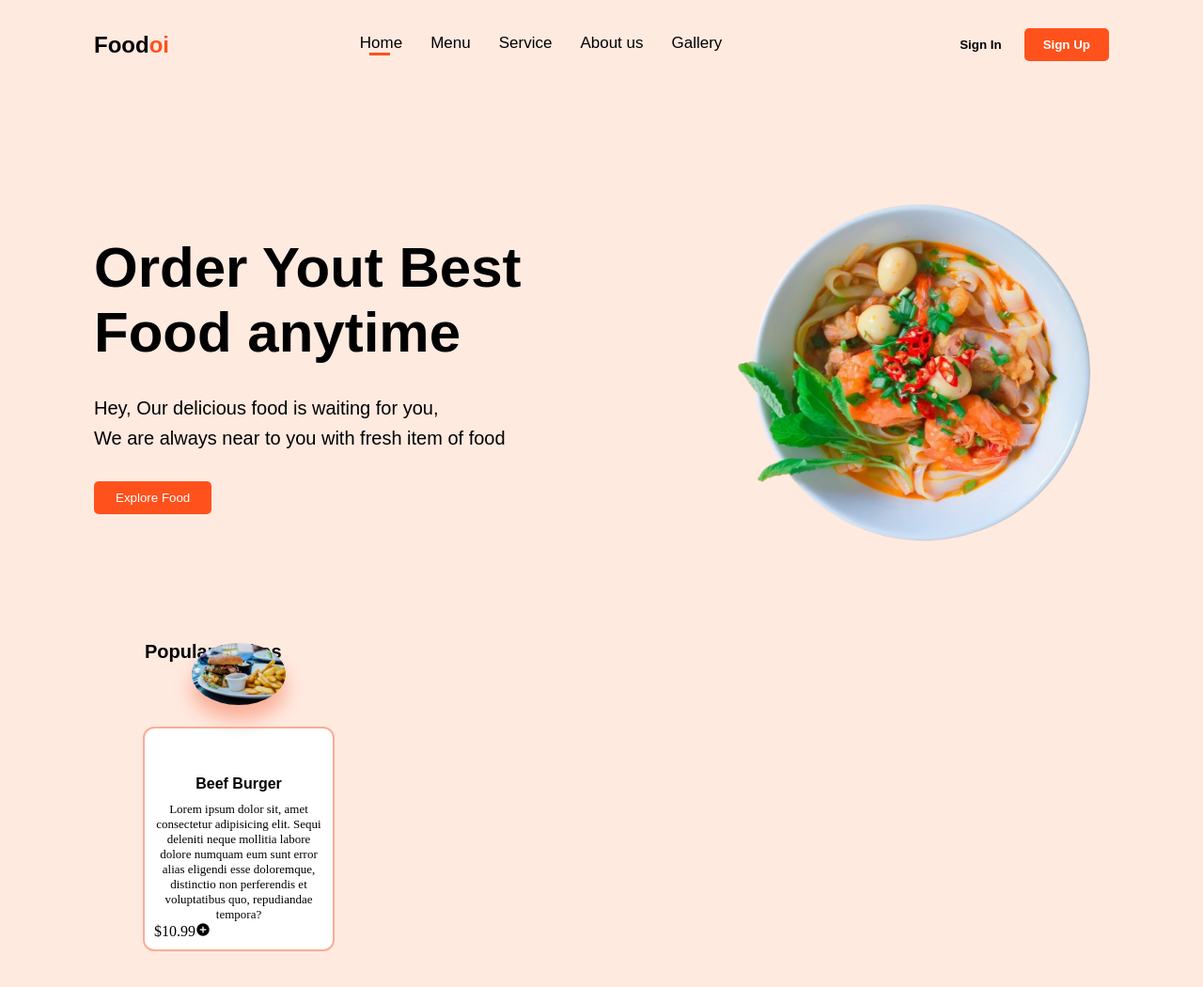
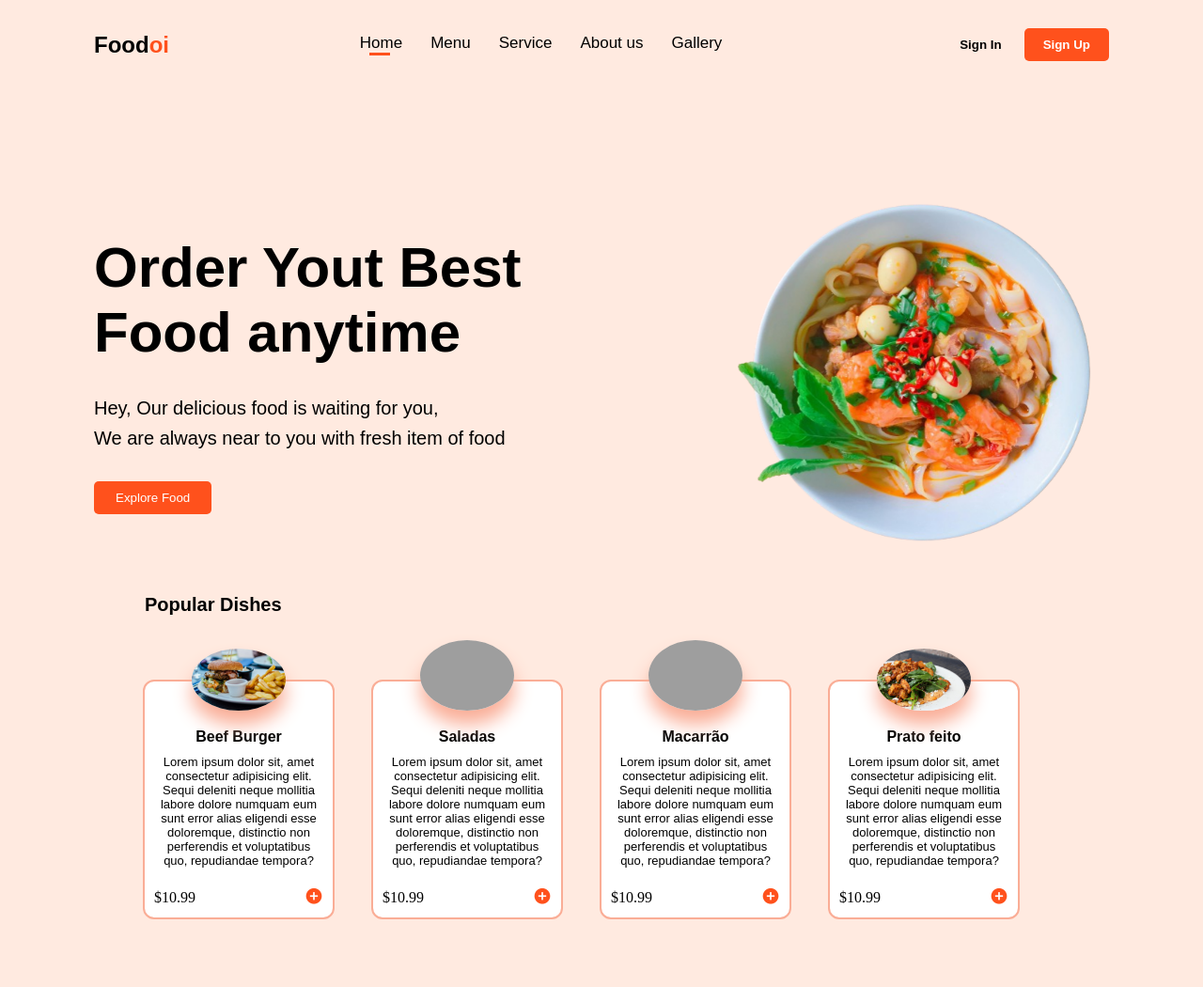
Before and after one commit to murilosilvasantos/ProjetoDelivery, a plain HTML site: page index.html in a window 1280 px wide. Shown: the top 1050 px of the page at 94% size. After the commit the page ends 1026 px from the top, so only its background shows below. Drawn offline with nearby package versions, Linux system fonts and the light colour scheme; grey boxes are pictures that could not be loaded.

Commit message:
Finalizando o tutorial
Acabei de acompanhar o tutorial do Youtube

```diff
--- a/index.html
+++ b/index.html
@@ -53,7 +53,46 @@
                         <p>Lorem ipsum dolor sit, amet consectetur adipisicing elit. Sequi deleniti neque mollitia labore dolore numquam eum sunt error alias eligendi esse doloremque, distinctio non perferendis et voluptatibus quo, repudiandae tempora?</p>
                     </div>
                     <div class="price">
-                        <span>$10.99</span><span><i class='bx bxs-plus-circle' ></i></span>
+                        <span>$10.99</span><span><i class='bx bxs-plus-circle plus-icon' ></i></span>
+                    </div>
+                </div>
+
+                <div class="card">
+                    <img src="imagens/salada.jpg" alt="">
+                    <div class="food-title">
+                        <h1>Saladas</h1>
+                    </div>
+                    <div class="desc-food">
+                        <p>Lorem ipsum dolor sit, amet consectetur adipisicing elit. Sequi deleniti neque mollitia labore dolore numquam eum sunt error alias eligendi esse doloremque, distinctio non perferendis et voluptatibus quo, repudiandae tempora?</p>
+                    </div>
+                    <div class="price">
+                        <span>$10.99</span><span><i class='bx bxs-plus-circle plus-icon' ></i></span>
+                    </div>
+                </div>
+
+                <div class="card">
+                    <img src="imagens/macarrao.jpg" alt="">
+                    <div class="food-title">
+                        <h1>Macarrão</h1>
+                    </div>
+                    <div class="desc-food">
+                        <p>Lorem ipsum dolor sit, amet consectetur adipisicing elit. Sequi deleniti neque mollitia labore dolore numquam eum sunt error alias eligendi esse doloremque, distinctio non perferendis et voluptatibus quo, repudiandae tempora?</p>
+                    </div>
+                    <div class="price">
+                        <span>$10.99</span><span><i class='bx bxs-plus-circle plus-icon' ></i></span>
+                    </div>
+                </div>
+
+                <div class="card">
+                    <img src="imagens/comida.jpg" alt="">
+                    <div class="food-title">
+                        <h1>Prato feito</h1>
+                    </div>
+                    <div class="desc-food">
+                        <p>Lorem ipsum dolor sit, amet consectetur adipisicing elit. Sequi deleniti neque mollitia labore dolore numquam eum sunt error alias eligendi esse doloremque, distinctio non perferendis et voluptatibus quo, repudiandae tempora?</p>
+                    </div>
+                    <div class="price">
+                        <span>$10.99</span><span><i class='bx bxs-plus-circle plus-icon' ></i></span>
                     </div>
                 </div>
             </div>
--- a/styles/style.css
+++ b/styles/style.css
@@ -141,14 +141,14 @@ input{
 .category{
     width: 100%;
     display: flex;
-    margin-bottom: 50%;
+    margin-bottom: 50px;
     justify-content: center;
 }
 
 .category .list-items{
     width: 90%;
     position: relative;
-    margin-top: 100px;
+    margin-top: 50px;
 }
 
 .category .list-items h3{
@@ -174,10 +174,15 @@ input{
     outline: 2px solid #faad96;
 }
 
+.category .card-list .card:hover{
+    bottom: 10px;
+    box-shadow: 2px 5px 5px rgb(102, 102, 102);
+}
+
 .category .card-list .card img{
     width: 100px;
     height: auto;
-    bottom: 260px;
+    bottom: 220px;
     left: 50px;
     object-fit: cover;
     object-position: center;
@@ -201,5 +206,20 @@ input{
 .category .card .desc-food{
     font-size: 13px;
     text-align: center;
+    font-weight: 500;
+    margin-bottom: 20px;
+    font-family: sans-serif;
+}
+
+.category .card .price{
+    display: flex;
+    align-items: center;
+    justify-content: space-between;
+}
+
+.category .card .price span .plus-icon{
+    color: #ff511c;
+    font-size: 20px;
+    cursor: pointer;
 
 }
```
